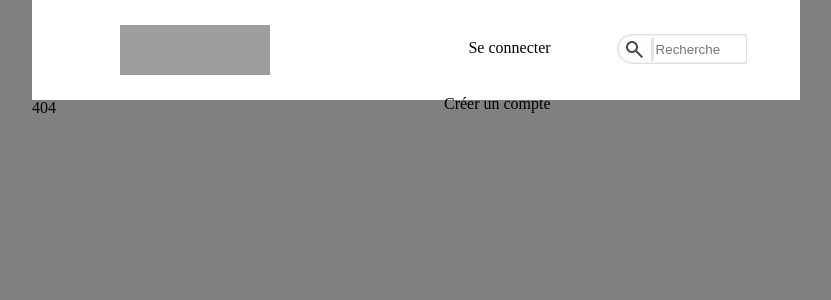
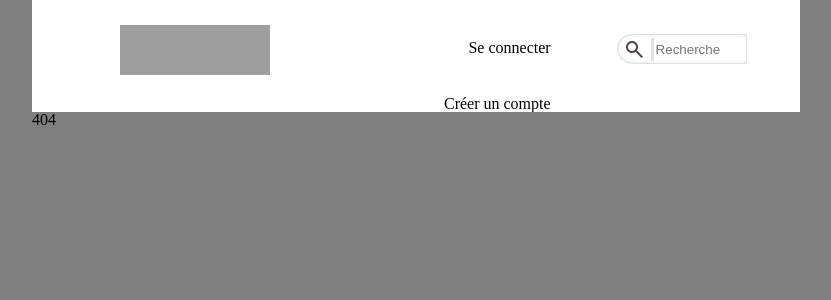
Before and after one commit to sflorian/staque, a PHP site: page /php/index.php in a window 1280 px wide. Shown: the top 300 px of the page, without its empty margins (224-1055 px from the left). Run offline with PHP 8.4, Linux system fonts and the light colour scheme; grey boxes are pictures that could not be loaded.

Commit message:
style good

```diff
--- a/css/style.css
+++ b/css/style.css
@@ -28,18 +28,20 @@ header {
 	background: white;
 	padding-right: 5%;
 	padding-left: 5%;
-	height: 100px;
+	overflow: hidden;
 	width: 100%;
 }
 
 .left {
- 	overflow: hidden;
- 	display: inline;
  	float: left;
  }
 
+.right {
+ 	float: right;
+ }
+
 /* logo */
-.left img{
+#logo {
  	margin: 20px;
  	margin-top: 25px;
  	margin-left: 50px;
@@ -49,10 +51,9 @@ header {
  }
 
 /* recherche + connexion */
-#right ul li {
+#menu ul li {
  	margin-left: 50px;
  	margin-top: 40px;
- 	display: inline;
  	float: right;
  }
 
--- a/php/inc/head.php
+++ b/php/inc/head.php
@@ -2,9 +2,9 @@
 	<header>
 		<section>
 			<div class="left">
-				<img src="img/logo/<!-- IMAGE DU LOGO -->" id="<!-- LOGO DU SITE -->">
+				<img src="img/logo/<!-- IMAGE DU LOGO -->" id="logo">
 			</div>
-			<div id="right">
+			<div id="menu">
 				<ul>
 					<li><input type="text" name="recherche" id="inputrecherche" placeholder="Recherche" size="10" maxlength="8" />
 						<img src="../img/barre_Recherche/Search.png" id="recherche"></li>
```
